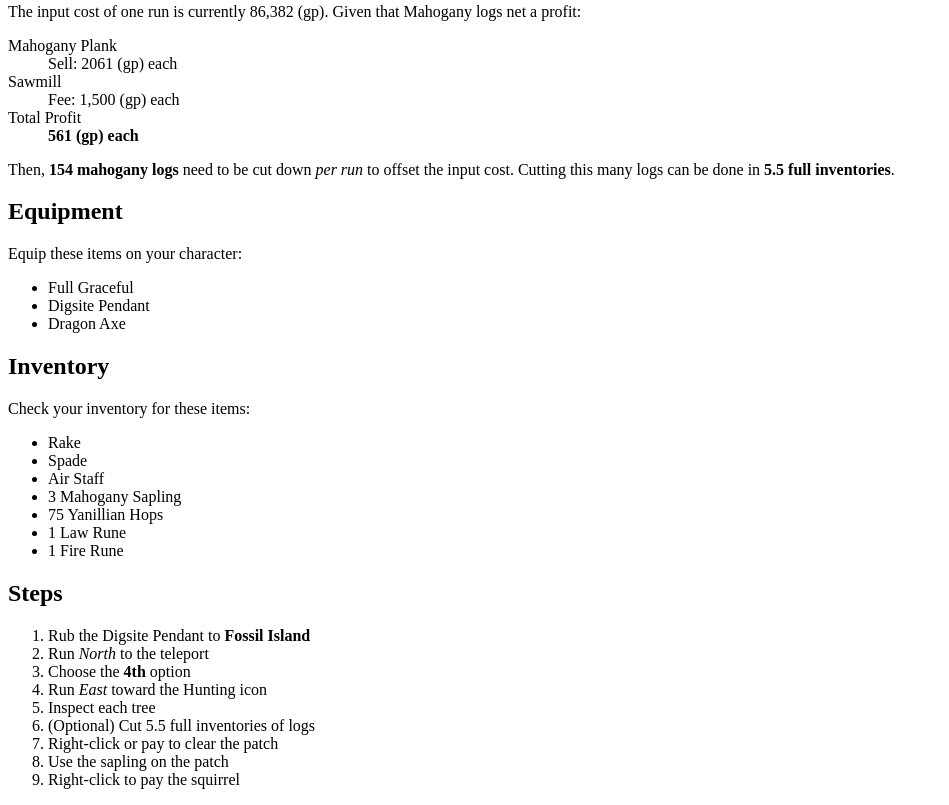
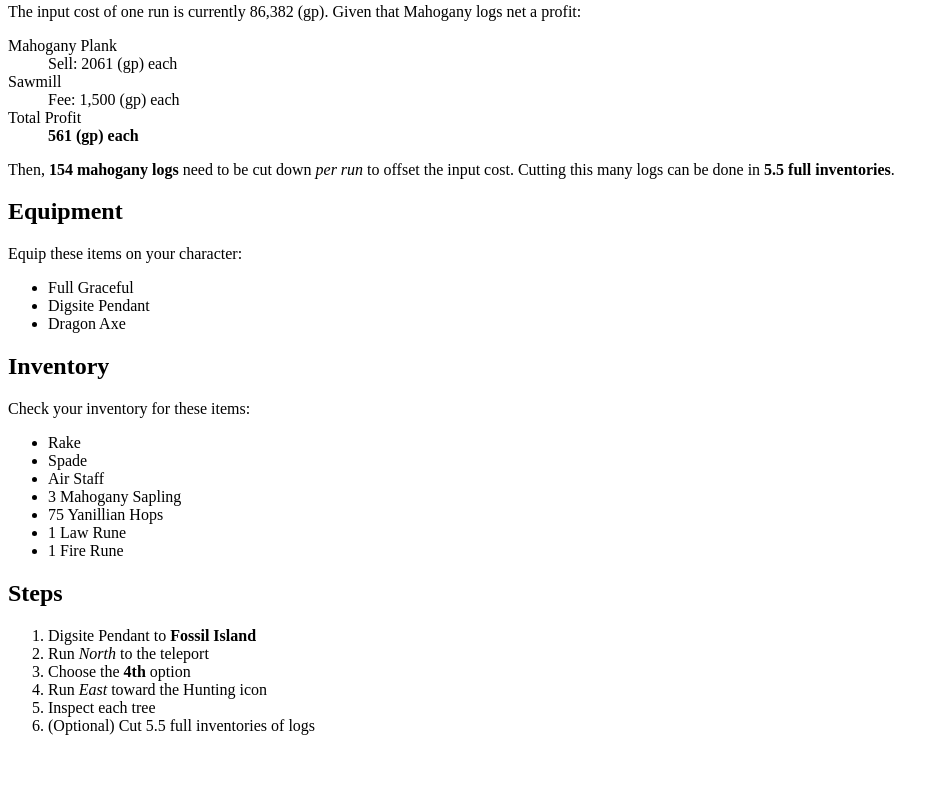
Before and after one commit to nurriol2/farmbuddy, a plain HTML site: page farmruns/hardwood.html in a window 1280 px wide. Shown: the part 412-1217 px from the top of the page, without its empty margins (0-949 px from the left). After the commit the page ends 1163 px from the top, so only its background shows below. Drawn offline with Linux system fonts and the light colour scheme.

Commit message:
Standardize Steps section wording and style
The Digsite Pendant is already the only sane way of traveling to
Fossil Island, so it doesn't need to be strong.

This change has the added benefit of emphasizing the location over
the item. A pendant charge can be wasted if thinking "Digsite" as
the name of the item vs. "Digsite" the location.

```diff
--- a/farmruns/hardwood.html
+++ b/farmruns/hardwood.html
@@ -84,15 +84,12 @@
         <!--Executing a Run-->
         <h2>Steps</h2>
             <ol>
-                <li>Rub the Digsite Pendant to <strong>Fossil Island</strong>
+                <li>Digsite Pendant to <strong>Fossil Island</strong></li>
                 <li>Run <em>North</em> to the teleport</li>
                 <li>Choose the <strong>4th</strong> option</li>
                 <li>Run <em>East</em> toward the Hunting icon</li>
                 <li>Inspect each tree</li>
                 <li>(Optional) Cut 5.5 full inventories of logs</li>
-                <li>Right-click or pay to clear the patch</li>
-                <li>Use the sapling on the patch</li>
-                <li>Right-click to pay the squirrel</li>
             </ol>
     </body>
 </html>
```
Also changed, not shown: farmruns/birdhouse.html (+1 -1 lines).
